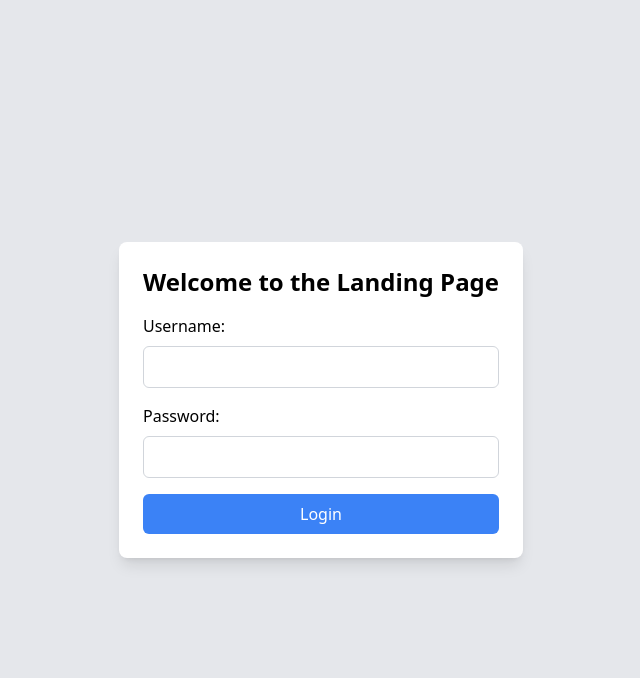
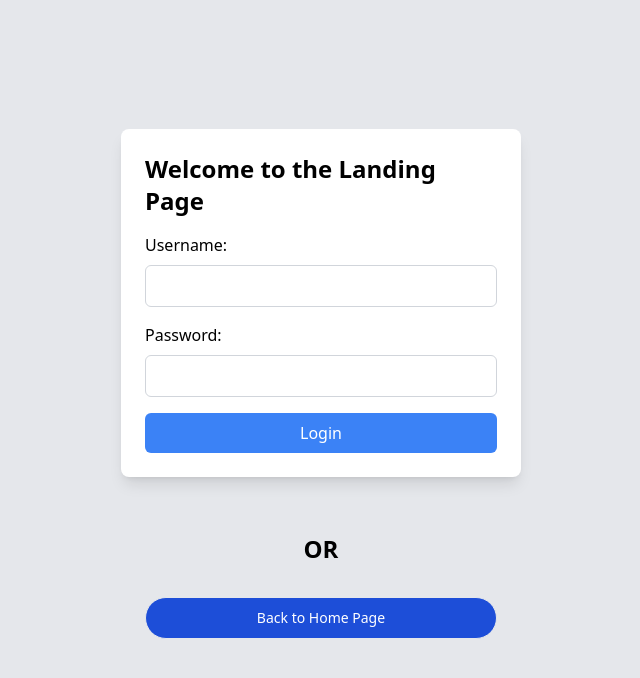
Before and after one commit to sritaj/react_firebaseAuthDemo, a React (Vite) app: page /page1 in a window 1280 px wide. Shown: the top 678 px of the page, without its empty margins (319-959 px from the left). Built offline with nearby package versions, Linux system fonts and the light colour scheme.

Commit message:
Added button component to navigate to Home/LandingPage

```diff
--- /dev/null
+++ b/src/components/BackToHomeButton.jsx
@@ -0,0 +1,21 @@
+import { useNavigate } from "react-router-dom";
+
+const BackToHomeButton = ({ text }) => {
+  const navigate = useNavigate();
+  const handleGoBack = () => {
+    navigate("/"); // Replace '/' with your landing page route
+  };
+
+  return (
+    <button
+      type="button"
+      class="text-white w-full border bg-blue-700 hover:bg-blue-800 focus:outline-none focus:ring-4 focus:ring-blue-300 font-medium rounded-full text-sm px-5 py-2.5 text-center me-2 mb-2
+                  "
+      onClick={handleGoBack}
+    >
+      {text}
+    </button>
+  );
+};
+
+export default BackToHomeButton;
--- a/src/pages/ErrorPage.jsx
+++ b/src/pages/ErrorPage.jsx
@@ -1,12 +1,9 @@
 import React from "react";
 import { useNavigate, useRouteError } from "react-router-dom";
+import BackToHomeButton from "../components/BackToHomeButton";
 
 const ErrorPage = () => {
   const navigate = useNavigate();
-
-  const handleGoBack = () => {
-    navigate("/"); // Replace '/' with your landing page route
-  };
 
   return (
     <div className="min-h-screen  py-5 bg-white">
@@ -31,14 +28,12 @@ const ErrorPage = () => {
           </p>
           <div className="flex justify-center">
             <a>
-              <button
-                type="button"
-                class="text-white bg-blue-700 hover:bg-blue-800 focus:outline-none focus:ring-4 focus:ring-blue-300 font-medium rounded-full text-sm px-5 py-2.5 text-center me-2 mb-2
-                  "
-                onClick={handleGoBack}
-              >
-                Home
-              </button>
+              <BackToHomeButton
+                text="Home"
+                onClick={() => {
+                  handleGoBack();
+                }}
+              />
             </a>
           </div>
           <div className="font-serif  text-slate-700">
--- a/src/pages/Page1.jsx
+++ b/src/pages/Page1.jsx
@@ -1,4 +1,5 @@
 import React, { useState } from "react";
+import BackToHomeButton from "../components/BackToHomeButton";
 
 const Page1 = () => {
   const [username, setUsername] = useState("");
@@ -20,8 +21,11 @@ const Page1 = () => {
 
   return (
     <div className="landing-page bg-gray-200 min-h-screen flex flex-col items-center justify-center">
-      <div className="max-w-md mx-auto p-6 bg-white rounded-lg shadow-lg">
-        <h1 className="text-2xl font-bold mb-4">Welcome to the Landing Page</h1>
+      <div className="max-w-md mx-auto p-6 ">
+        <div className="p-6  bg-white rounded-lg shadow-lg">
+          <h1 className="text-2xl font-bold mb-4">
+            Welcome to the Landing Page
+          </h1>
           <div className="mb-4">
             <label htmlFor="username" className="block mb-2">
               Username:
@@ -53,6 +57,11 @@ const Page1 = () => {
             Login
           </button>
         </div>
+        <div className="p-6">
+          <h1 className="text-2xl text-center font-bold mt-8 mb-8">OR</h1>
+          <BackToHomeButton text={"Back to Home Page"} />
+        </div>
+      </div>
     </div>
   );
 };
```
Lines whose indentation alone changed are shown as unchanged.
